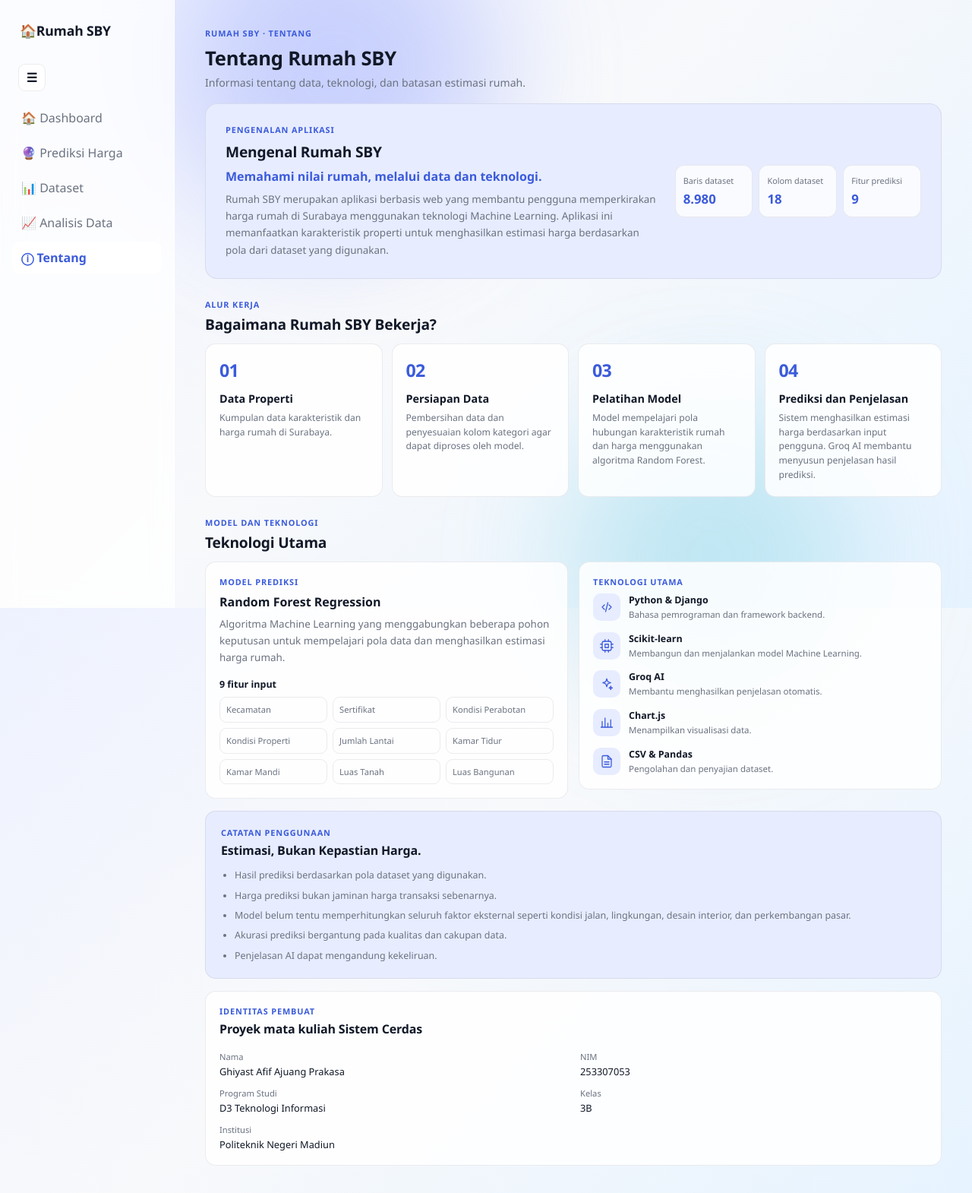
After one commit to Ghiiyast/Rumah-SBY, a Django app: page /tentang/ in a window 1280 px wide. The commit adds this page. Shown: the whole page at 76% size. Run offline with Django 5.2, Linux system fonts and the light colour scheme; parts of the project's set-up code (start-up, migrations or seed data) failed here and were passed over.

Commit message:
update.0.0.5

```diff
--- a/prediksi/static/prediksi/style.css
+++ b/prediksi/static/prediksi/style.css
@@ -486,3 +486,188 @@ button:hover { opacity: .9; }
   .sidebar.is-collapsed .logo-text { display: inline; }
   .sidebar.is-collapsed .logo { margin-left: 10px; }
 }
+
+/* ===== Halaman Tentang ===== */
+.tentang-header { margin-bottom: 18px; }
+.tentang-eyebrow,
+.tentang-label {
+  margin: 0 0 8px;
+  color: var(--aksen);
+  font-size: .68rem;
+  font-weight: 600;
+  letter-spacing: .08em;
+}
+.tentang-header .judul-halaman { margin-bottom: 5px; }
+.tentang-header .sub { font-size: .88rem; }
+.tentang-hero {
+  display: grid;
+  grid-template-columns: minmax(0, 1.4fr) minmax(250px, .8fr);
+  align-items: center;
+  gap: 24px;
+  padding: 26px;
+  border: 1px solid var(--garis);
+  border-radius: 16px;
+  background: var(--aksen-muda);
+}
+.tentang-hero-copy h2,
+.tentang-section-heading h2,
+.tentang-batasan h2,
+.tentang-profil h2 {
+  margin: 0;
+  color: var(--teks);
+  font-size: 1.2rem;
+  font-weight: 600;
+  letter-spacing: -.01em;
+  text-transform: none;
+}
+.tentang-tagline {
+  margin: 8px 0;
+  color: var(--aksen);
+  font-size: 1rem;
+  font-weight: 600;
+}
+.tentang-deskripsi,
+.tentang-teks {
+  margin: 0;
+  color: var(--teks-redup);
+  font-size: .84rem;
+  line-height: 1.65;
+}
+.tentang-statistik {
+  display: grid;
+  grid-template-columns: repeat(3, minmax(0, 1fr));
+  gap: 8px;
+}
+.tentang-stat {
+  min-width: 0;
+  padding: 12px 10px;
+  border: 1px solid var(--garis);
+  border-radius: 12px;
+  background: rgba(255, 255, 255, .78);
+}
+.tentang-stat span,
+.tentang-stat strong { display: block; }
+.tentang-stat span { color: var(--teks-redup); font-size: .68rem; line-height: 1.4; }
+.tentang-stat strong { margin-top: 5px; color: var(--aksen); font-size: 1.05rem; font-weight: 700; }
+.tentang-stat-status {
+  grid-column: 1 / -1;
+  margin: 0;
+  color: var(--teks-redup);
+  font-size: .72rem;
+}
+.tentang-section { margin-top: 26px; }
+.tentang-section-heading { margin-bottom: 12px; }
+.tentang-section-heading .tentang-label { margin-bottom: 5px; }
+.tentang-alur {
+  display: grid;
+  grid-template-columns: repeat(4, minmax(0, 1fr));
+  gap: 12px;
+}
+.tentang-langkah,
+.tentang-kartu,
+.tentang-profil {
+  min-width: 0;
+  padding: 18px;
+  border: 1px solid var(--garis);
+  border-radius: 14px;
+  background: rgba(255, 255, 255, .85);
+}
+.tentang-nomor {
+  display: block;
+  margin-bottom: 12px;
+  color: var(--aksen);
+  font-size: 1.45rem;
+  font-weight: 700;
+  letter-spacing: -.03em;
+}
+.tentang-langkah h3,
+.tentang-model h3 {
+  margin: 0 0 7px;
+  color: var(--teks);
+  font-size: .9rem;
+  font-weight: 600;
+}
+.tentang-langkah p { margin: 0; color: var(--teks-redup); font-size: .76rem; line-height: 1.55; }
+.tentang-dua-kolom {
+  display: grid;
+  grid-template-columns: minmax(0, 1fr) minmax(0, 1fr);
+  align-items: start;
+  gap: 14px;
+}
+.tentang-kartu > .tentang-label { margin-bottom: 8px; }
+.tentang-model h3 { font-size: 1rem; }
+.tentang-model .tentang-teks { margin-bottom: 16px; }
+.tentang-model h4 { margin: 0 0 8px; color: var(--teks); font-size: .78rem; font-weight: 600; }
+.tentang-fitur {
+  display: grid;
+  grid-template-columns: repeat(3, minmax(0, 1fr));
+  gap: 7px;
+  margin: 0;
+  padding: 0;
+  list-style: none;
+}
+.tentang-fitur li {
+  padding: 8px;
+  border: 1px solid var(--garis);
+  border-radius: 9px;
+  color: var(--teks-redup);
+  font-size: .7rem;
+  line-height: 1.4;
+}
+.tentang-teknologi { display: grid; gap: 14px; margin: 0; padding: 0; list-style: none; }
+.tentang-teknologi li { display: flex; align-items: flex-start; gap: 11px; }
+.teknologi-ikon {
+  display: grid;
+  width: 36px;
+  height: 36px;
+  flex: 0 0 36px;
+  place-items: center;
+  border-radius: 10px;
+  background: var(--aksen-muda);
+  color: var(--aksen);
+}
+.teknologi-ikon svg { display: block; width: 18px; height: 18px; }
+.tentang-teknologi strong { display: block; color: var(--teks); font-size: .78rem; font-weight: 600; }
+.tentang-teknologi small { display: block; margin-top: 3px; color: var(--teks-redup); font-size: .72rem; line-height: 1.45; }
+.tentang-batasan {
+  margin-top: 16px;
+  padding: 20px;
+  border: 1px solid var(--garis);
+  border-radius: 14px;
+  background: var(--aksen-muda);
+}
+.tentang-batasan .tentang-label { margin-bottom: 5px; }
+.tentang-batasan h2 { font-size: 1rem; }
+.tentang-batasan ul { display: grid; gap: 7px; margin: 12px 0 0; padding-left: 18px; color: var(--teks-redup); font-size: .78rem; line-height: 1.55; }
+.tentang-profil { margin-top: 16px; }
+.tentang-profil .tentang-label { margin-bottom: 5px; }
+.tentang-profil h2 { font-size: 1rem; }
+.tentang-profil dl {
+  display: grid;
+  grid-template-columns: repeat(2, minmax(0, 1fr));
+  gap: 12px 18px;
+  margin: 18px 0 0;
+}
+.tentang-profil dl div { min-width: 0; }
+.tentang-profil dt { margin-bottom: 3px; color: var(--teks-redup); font-size: .7rem; }
+.tentang-profil dd { margin: 0; color: var(--teks); font-size: .8rem; font-weight: 500; overflow-wrap: anywhere; }
+.tentang-profil a { color: var(--aksen); text-decoration: none; }
+.tentang-profil a:hover { text-decoration: underline; }
+
+@media (max-width: 1050px) {
+  .tentang-alur { grid-template-columns: repeat(2, minmax(0, 1fr)); }
+}
+@media (max-width: 850px) {
+  .tentang-hero { grid-template-columns: 1fr; }
+  .tentang-dua-kolom { grid-template-columns: 1fr; }
+}
+@media (max-width: 600px) {
+  .tentang-hero { gap: 18px; padding: 18px; }
+  .tentang-statistik { gap: 6px; }
+  .tentang-stat { padding: 10px 8px; }
+  .tentang-stat span { font-size: .62rem; }
+  .tentang-stat strong { font-size: .95rem; }
+  .tentang-alur { grid-template-columns: 1fr; }
+  .tentang-fitur { grid-template-columns: repeat(2, minmax(0, 1fr)); }
+  .tentang-profil dl { grid-template-columns: 1fr; }
+}
--- a/prediksi/templates/prediksi/base.html
+++ b/prediksi/templates/prediksi/base.html
@@ -16,6 +16,7 @@
       <a href="{% url 'prediksi' %}" class="{% if halaman == 'prediksi' %}aktif{% endif %}"{% if halaman == 'prediksi' %} aria-current="page"{% endif %}>🔮 Prediksi Harga</a>
       <a href="{% url 'dataset' %}" class="{% if halaman == 'dataset' %}aktif{% endif %}"{% if halaman == 'dataset' %} aria-current="page"{% endif %}>📊 Dataset</a>
       <a href="{% url 'analisis' %}" class="{% if halaman == 'analisis' %}aktif{% endif %}"{% if halaman == 'analisis' %} aria-current="page"{% endif %}>📈 Analisis Data</a>
+      <a href="{% url 'tentang' %}" class="{% if halaman == 'tentang' %}aktif{% endif %}"{% if halaman == 'tentang' %} aria-current="page"{% endif %}>ⓘ Tentang</a>
     </nav>
   </aside>
 
--- /dev/null
+++ b/prediksi/templates/prediksi/tentang.html
@@ -0,0 +1,143 @@
+{% extends "prediksi/base.html" %}
+{% block judul %}Tentang Rumah SBY{% endblock %}
+
+{% block isi %}
+<header class="tentang-header">
+  <p class="tentang-eyebrow">RUMAH SBY · TENTANG</p>
+  <h1 class="judul-halaman">Tentang Rumah SBY</h1>
+  <p class="sub">Informasi tentang data, teknologi, dan batasan estimasi rumah.</p>
+</header>
+
+<section class="tentang-hero" aria-labelledby="judul-pengenalan">
+  <div class="tentang-hero-copy">
+    <p class="tentang-label">PENGENALAN APLIKASI</p>
+    <h2 id="judul-pengenalan">Mengenal Rumah SBY</h2>
+    <p class="tentang-tagline">Memahami nilai rumah, melalui data dan teknologi.</p>
+    <p class="tentang-deskripsi">
+      Rumah SBY merupakan aplikasi berbasis web yang membantu pengguna memperkirakan harga rumah di Surabaya menggunakan teknologi Machine Learning. Aplikasi ini memanfaatkan karakteristik properti untuk menghasilkan estimasi harga berdasarkan pola dari dataset yang digunakan.
+    </p>
+  </div>
+
+  <div class="tentang-statistik" aria-label="Statistik dataset dan fitur prediksi">
+    <div class="tentang-stat">
+      <span>Baris dataset</span>
+      <strong>{% if dataset_tersedia %}{{ jumlah_baris }}{% else %}—{% endif %}</strong>
+    </div>
+    <div class="tentang-stat">
+      <span>Kolom dataset</span>
+      <strong>{% if dataset_tersedia %}{{ jumlah_kolom }}{% else %}—{% endif %}</strong>
+    </div>
+    <div class="tentang-stat">
+      <span>Fitur prediksi</span>
+      <strong>{{ jumlah_fitur }}</strong>
+    </div>
+    {% if not dataset_tersedia %}
+      <p class="tentang-stat-status" role="status">Dataset belum tersedia.</p>
+    {% endif %}
+  </div>
+</section>
+
+<section class="tentang-section" aria-labelledby="judul-alur">
+  <div class="tentang-section-heading">
+    <p class="tentang-label">ALUR KERJA</p>
+    <h2 id="judul-alur">Bagaimana Rumah SBY Bekerja?</h2>
+  </div>
+  <div class="tentang-alur">
+    <article class="tentang-langkah">
+      <span class="tentang-nomor">01</span>
+      <h3>Data Properti</h3>
+      <p>Kumpulan data karakteristik dan harga rumah di Surabaya.</p>
+    </article>
+    <article class="tentang-langkah">
+      <span class="tentang-nomor">02</span>
+      <h3>Persiapan Data</h3>
+      <p>Pembersihan data dan penyesuaian kolom kategori agar dapat diproses oleh model.</p>
+    </article>
+    <article class="tentang-langkah">
+      <span class="tentang-nomor">03</span>
+      <h3>Pelatihan Model</h3>
+      <p>Model mempelajari pola hubungan karakteristik rumah dan harga menggunakan algoritma Random Forest.</p>
+    </article>
+    <article class="tentang-langkah">
+      <span class="tentang-nomor">04</span>
+      <h3>Prediksi dan Penjelasan</h3>
+      <p>Sistem menghasilkan estimasi harga berdasarkan input pengguna. Groq AI membantu menyusun penjelasan hasil prediksi.</p>
+    </article>
+  </div>
+</section>
+
+<section class="tentang-section" aria-labelledby="judul-teknologi">
+  <div class="tentang-section-heading">
+    <p class="tentang-label">MODEL DAN TEKNOLOGI</p>
+    <h2 id="judul-teknologi">Teknologi Utama</h2>
+  </div>
+  <div class="tentang-dua-kolom">
+    <article class="tentang-kartu tentang-model">
+      <p class="tentang-label">MODEL PREDIKSI</p>
+      <h3>Random Forest Regression</h3>
+      <p class="tentang-teks">
+        Algoritma Machine Learning yang menggabungkan beberapa pohon keputusan untuk mempelajari pola data dan menghasilkan estimasi harga rumah.
+      </p>
+      <h4>9 fitur input</h4>
+      <ul class="tentang-fitur">
+        {% for fitur in fitur_prediksi %}
+          <li>{{ fitur }}</li>
+        {% endfor %}
+      </ul>
+    </article>
+
+    <article class="tentang-kartu">
+      <p class="tentang-label">TEKNOLOGI UTAMA</p>
+      <ul class="tentang-teknologi">
+        {% for item in teknologi %}
+          <li>
+            <span class="teknologi-ikon" aria-hidden="true">
+              {% if item.ikon == "kode" %}
+                <svg viewBox="0 0 24 24" fill="none" stroke="currentColor" stroke-width="1.7" stroke-linecap="round" stroke-linejoin="round"><path d="m8 8-4 4 4 4"/><path d="m16 8 4 4-4 4"/><path d="m14 4-4 16"/></svg>
+              {% elif item.ikon == "model" %}
+                <svg viewBox="0 0 24 24" fill="none" stroke="currentColor" stroke-width="1.7" stroke-linecap="round" stroke-linejoin="round"><rect x="4" y="4" width="16" height="16" rx="3"/><path d="M9 9h6v6H9z"/><path d="M9 1v3m6-3v3M9 20v3m6-3v3M1 9h3m-3 6h3m16-6h3m-3 6h3"/></svg>
+              {% elif item.ikon == "ai" %}
+                <svg viewBox="0 0 24 24" fill="none" stroke="currentColor" stroke-width="1.7" stroke-linecap="round" stroke-linejoin="round"><path d="m12 3 1.8 5.2L19 10l-5.2 1.8L12 17l-1.8-5.2L5 10l5.2-1.8L12 3Z"/><path d="m19 16 .8 2.2L22 19l-2.2.8L19 22l-.8-2.2L16 19l2.2-.8L19 16Z"/></svg>
+              {% elif item.ikon == "grafik" %}
+                <svg viewBox="0 0 24 24" fill="none" stroke="currentColor" stroke-width="1.7" stroke-linecap="round" stroke-linejoin="round"><path d="M4 20V10m5 10V4m5 16v-7m5 7V7"/><path d="M2 20h20"/></svg>
+              {% else %}
+                <svg viewBox="0 0 24 24" fill="none" stroke="currentColor" stroke-width="1.7" stroke-linecap="round" stroke-linejoin="round"><path d="M14 2H6a2 2 0 0 0-2 2v16a2 2 0 0 0 2 2h12a2 2 0 0 0 2-2V8z"/><path d="M14 2v6h6M8 13h8m-8 4h8"/></svg>
+              {% endif %}
+            </span>
+            <span>
+              <strong>{{ item.nama }}</strong>
+              <small>{{ item.deskripsi }}</small>
+            </span>
+          </li>
+        {% endfor %}
+      </ul>
+    </article>
+  </div>
+</section>
+
+<section class="tentang-batasan" aria-labelledby="judul-batasan">
+  <p class="tentang-label">CATATAN PENGGUNAAN</p>
+  <h2 id="judul-batasan">Estimasi, Bukan Kepastian Harga.</h2>
+  <ul>
+    <li>Hasil prediksi berdasarkan pola dataset yang digunakan.</li>
+    <li>Harga prediksi bukan jaminan harga transaksi sebenarnya.</li>
+    <li>Model belum tentu memperhitungkan seluruh faktor eksternal seperti kondisi jalan, lingkungan, desain interior, dan perkembangan pasar.</li>
+    <li>Akurasi prediksi bergantung pada kualitas dan cakupan data.</li>
+    <li>Penjelasan AI dapat mengandung kekeliruan.</li>
+  </ul>
+</section>
+
+<section class="tentang-profil" aria-labelledby="judul-profil">
+  <div>
+    <p class="tentang-label">IDENTITAS PEMBUAT</p>
+    <h2 id="judul-profil">Proyek mata kuliah Sistem Cerdas</h2>
+  </div>
+  <dl>
+    <div><dt>Nama</dt><dd>Ghiyast Afif Ajuang Prakasa</dd></div>
+    <div><dt>NIM</dt><dd>253307053</dd></div>
+    <div><dt>Program Studi</dt><dd>D3 Teknologi Informasi</dd></div>
+    <div><dt>Kelas</dt><dd>3B</dd></div>
+    <div><dt>Institusi</dt><dd>Politeknik Negeri Madiun</dd></div>
+  </dl>
+</section>
+{% endblock %}
--- a/prediksi/urls.py
+++ b/prediksi/urls.py
@@ -8,4 +8,5 @@ urlpatterns = [
     path('analisis/penjelasan/', views.analisis_penjelasan, name='analisis_penjelasan'),
     path('dataset/', views.dataset_view, name='dataset'),
     path('dataset/unduh/', views.unduh_dataset, name='unduh_dataset'),
+    path('tentang/', views.tentang, name='tentang'),
 ]
--- a/prediksi/views.py
+++ b/prediksi/views.py
@@ -451,3 +451,72 @@ def unduh_dataset(request):
         filename="rumah_surabaya.csv",
         content_type="text/csv",
     )
+
+
+def tentang(request):
+    """Menampilkan pengenalan aplikasi dan informasi dari dataset asli."""
+    path_csv = BASE_DIR / "data" / "rumah_surabaya.csv"
+    jumlah_baris = None
+    jumlah_kolom = None
+    if DATASET_TERSEDIA and path_csv.exists():
+        try:
+            data_asli = pd.read_csv(path_csv, sep=";")
+        except pd.errors.EmptyDataError:
+            jumlah_baris = 0
+            jumlah_kolom = 0
+        else:
+            data_asli.columns = data_asli.columns.str.strip()
+            jumlah_baris = len(data_asli)
+            jumlah_kolom = len(data_asli.columns)
+
+    fitur_prediksi = [
+        "Kecamatan",
+        "Sertifikat",
+        "Kondisi Perabotan",
+        "Kondisi Properti",
+        "Jumlah Lantai",
+        "Kamar Tidur",
+        "Kamar Mandi",
+        "Luas Tanah",
+        "Luas Bangunan",
+    ]
+    teknologi = [
+        {
+            "nama": "Python & Django",
+            "deskripsi": "Bahasa pemrograman dan framework backend.",
+            "ikon": "kode",
+        },
+        {
+            "nama": "Scikit-learn",
+            "deskripsi": "Membangun dan menjalankan model Machine Learning.",
+            "ikon": "model",
+        },
+        {
+            "nama": "Groq AI",
+            "deskripsi": "Membantu menghasilkan penjelasan otomatis.",
+            "ikon": "ai",
+        },
+        {
+            "nama": "Chart.js",
+            "deskripsi": "Menampilkan visualisasi data.",
+            "ikon": "grafik",
+        },
+        {
+            "nama": "CSV & Pandas",
+            "deskripsi": "Pengolahan dan penyajian dataset.",
+            "ikon": "data",
+        },
+    ]
+    return render(request, "prediksi/tentang.html", {
+        "halaman": "tentang",
+        "dataset_tersedia": jumlah_baris is not None,
+        "jumlah_baris": (
+            f"{jumlah_baris:,}".replace(",", ".")
+            if jumlah_baris is not None
+            else None
+        ),
+        "jumlah_kolom": jumlah_kolom,
+        "fitur_prediksi": fitur_prediksi,
+        "jumlah_fitur": len(fitur_prediksi),
+        "teknologi": teknologi,
+    })
```
Also changed, not shown: prediksi/tests.py (+19 -0 lines).
